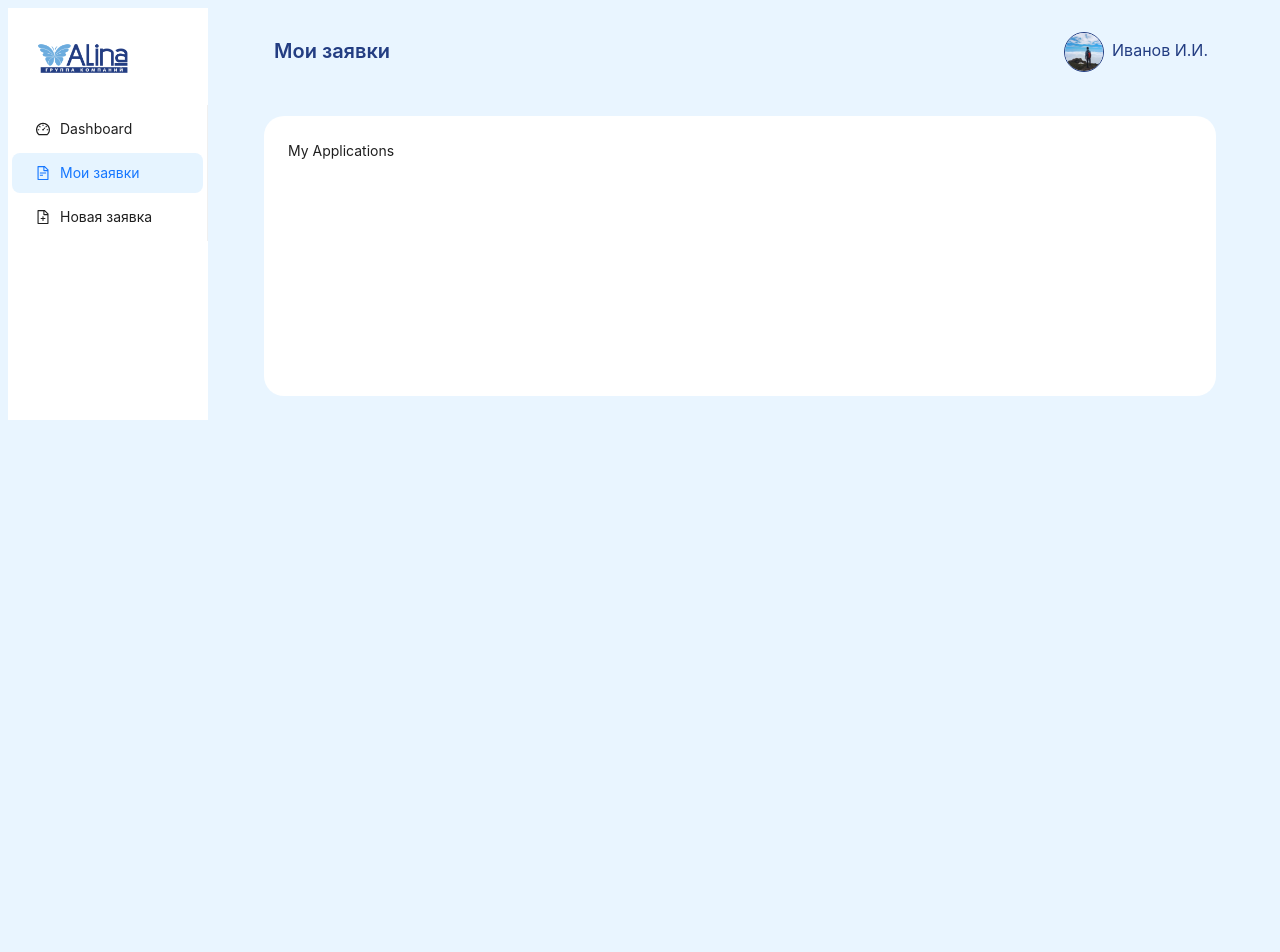
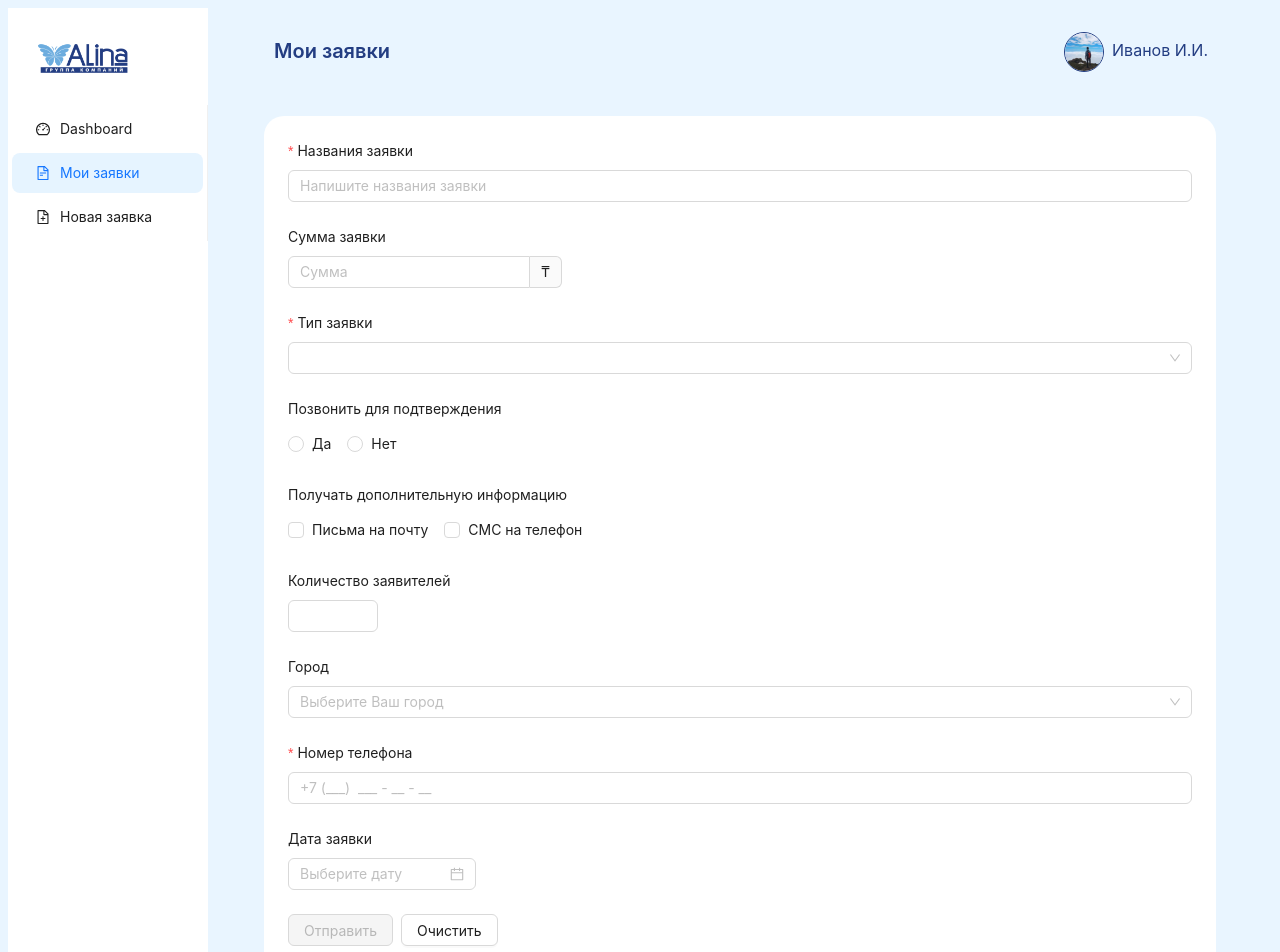
Before and after one commit to abenoov/alinakz-test, a React (Vite) app: page /my-applications in a window 1280 px wide. Shown: the top 952 px of the page. Before the commit the page ends 800 px from the top, so only its background shows below. Built offline with nearby package versions, Linux system fonts and the light colour scheme; what axios-mock-adapter would draw is missing.

Commit message:
feat: added form

```diff
--- a/src/pages/myApplications/index.tsx
+++ b/src/pages/myApplications/index.tsx
@@ -1,5 +1,118 @@
+import React from "react";
+import type { FormInstance } from "antd";
+import {
+	Button,
+	Form,
+	Input,
+	Space,
+	InputNumber,
+	Select,
+	Radio,
+	Checkbox,
+	DatePicker,
+} from "antd";
+
 interface MyApplicationsProps {}
 
+const SubmitButton = ({ form }: { form: FormInstance }) => {
+	const [submittable, setSubmittable] = React.useState(false);
+	// Watch all values
+	const values = Form.useWatch([], form);
+
+	React.useEffect(() => {
+		form.validateFields({ validateOnly: true }).then(
+			() => {
+				setSubmittable(true);
+			},
+			() => {
+				setSubmittable(false);
+			}
+		);
+	}, [values]);
+
+	return (
+		<Button type="primary" htmlType="submit" disabled={!submittable}>
+			Отправить
+		</Button>
+	);
+};
+
 export const MyApplications: React.FC<MyApplicationsProps> = () => {
-	return <div>My Applications</div>;
+	const [form] = Form.useForm();
+
+	return (
+		<Form
+			form={form}
+			name="validateOnly"
+			layout="vertical"
+			autoComplete="off"
+			onFinish={(values) => console.log("values", values)}
+		>
+			<Form.Item
+				name="name"
+				label="Названия заявки"
+				rules={[{ required: true }]}
+			>
+				<Input placeholder="Напишите названия заявки" />
+			</Form.Item>
+			<Form.Item name="price" label="Сумма заявки">
+				<InputNumber addonAfter="₸" placeholder="Сумма" />
+			</Form.Item>
+			<Form.Item name="type" label="Тип заявки" rules={[{ required: true }]}>
+				<Select
+					options={[
+						{ value: "classic", label: "Классическая" },
+						{ value: "complex", label: "Комплексная" },
+					]}
+				/>
+			</Form.Item>
+			<Form.Item name="isCall" label="Позвонить для подтверждения">
+				<Radio.Group>
+					<Radio value={true}>Да</Radio>
+					<Radio value={false}>Нет</Radio>
+				</Radio.Group>
+			</Form.Item>
+			<Form.Item
+				name="additionalInfo"
+				label="Получать дополнительную информацию"
+			>
+				<Checkbox.Group>
+					<Checkbox name="isSendEmail" value={"sendEmail"}>
+						Письма на почту
+					</Checkbox>
+					<Checkbox name="isSendSMS" value={"sendSMS"}>
+						СМС на телефон
+					</Checkbox>
+				</Checkbox.Group>
+			</Form.Item>
+			<Form.Item name="applicantNumber" label="Количество заявителей">
+				<InputNumber />
+			</Form.Item>
+			<Form.Item name="city" label="Город">
+				<Select
+					placeholder="Выберите Ваш город"
+					options={[
+						{ value: "almaty", label: "Алматы" },
+						{ value: "astana", label: "Астана" },
+					]}
+				/>
+			</Form.Item>
+			<Form.Item
+				name="phoneNumber"
+				label="Номер телефона"
+				rules={[{ required: true }]}
+			>
+				<Input placeholder="+7 (___)  ___ - __ - __" />
+			</Form.Item>
+			<Form.Item name="applicationDate" label="Дата заявки">
+				<DatePicker placeholder="Выберите дату" />
+			</Form.Item>
+			<Form.Item>
+				<Space>
+					<SubmitButton form={form} />
+					<Button htmlType="reset">Очистить</Button>
+				</Space>
+			</Form.Item>
+		</Form>
+	);
 };
```
